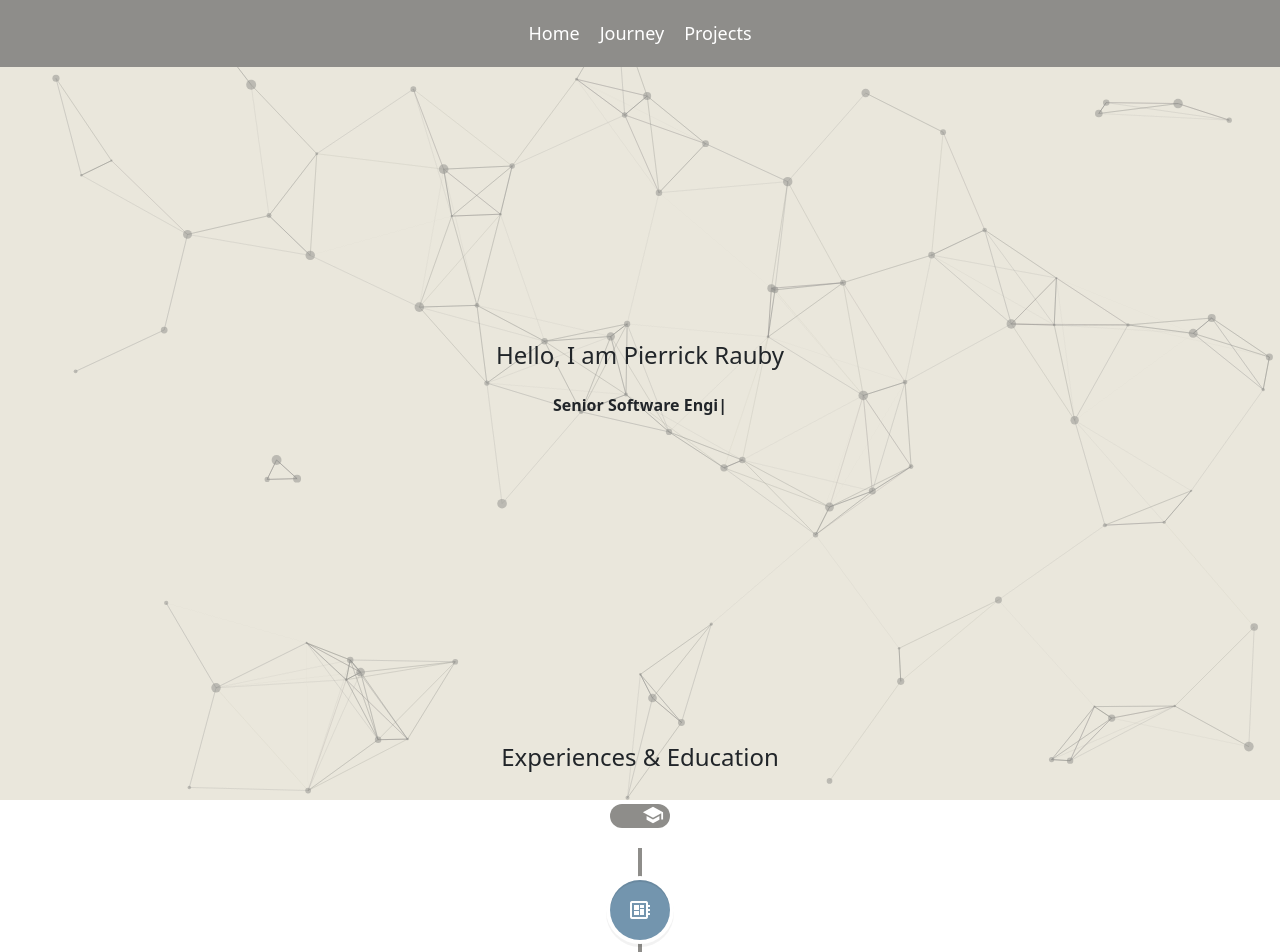
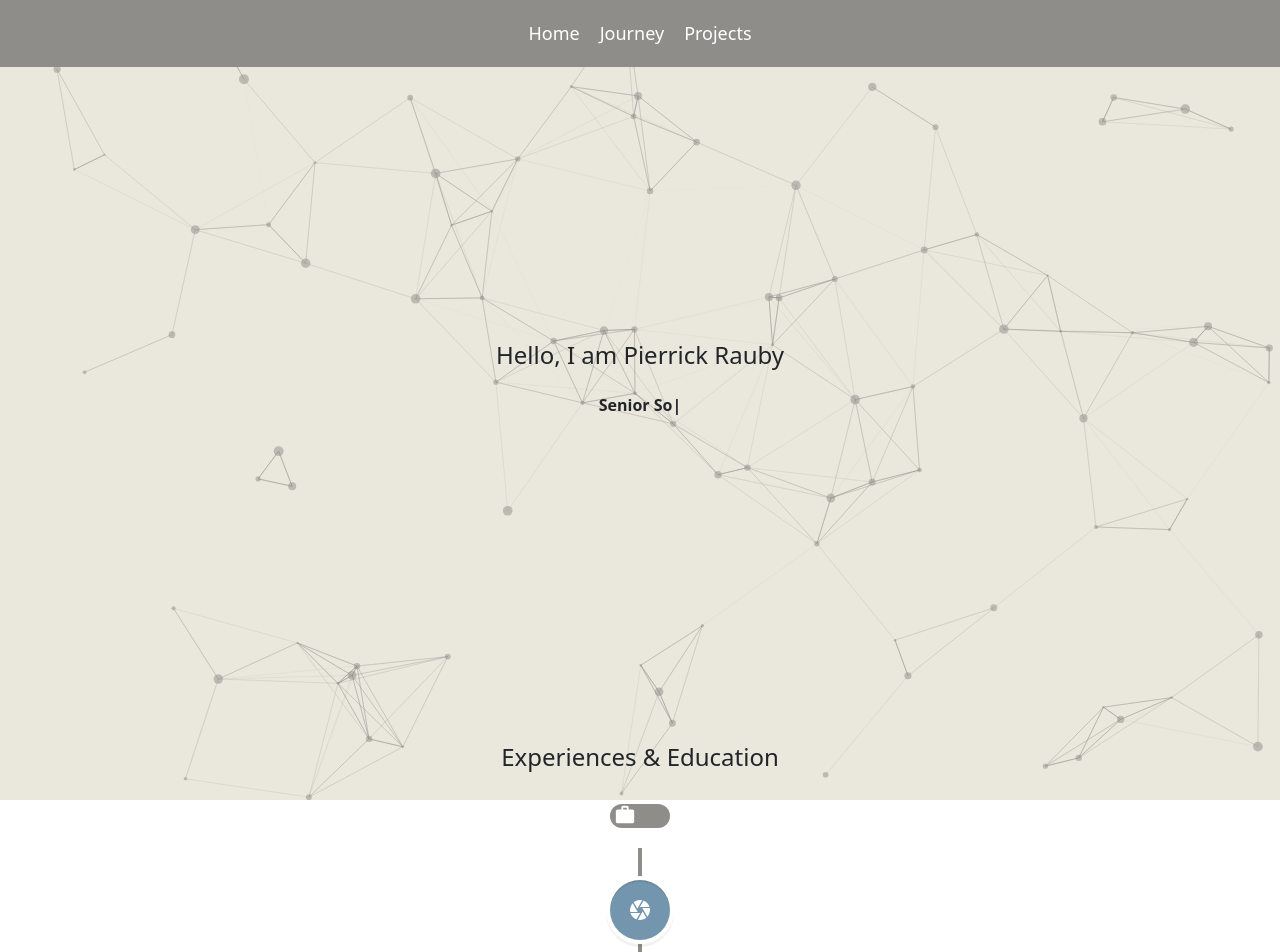
Before and after one commit to PierrickRauby/PierrickWebsite, a React (Create React App) app: page / in a window 1280 px wide. Shown: the top 952 px of the page. Built offline with nearby package versions, Linux system fonts and the light colour scheme.

Commit message:
udpated education toggle default state

```diff
--- a/src/components/ExperienceAndEducation.js
+++ b/src/components/ExperienceAndEducation.js
@@ -7,7 +7,7 @@ import SchoolIcon from '@mui/icons-material/School';
 
 function ExperienceAndEducation(props) {
   // State to track the switch status
-  const [isEducation, setIsEducation] = useState(true);
+  const [isEducation, setIsEducation] = useState(false);
 
   // Handle switch change
   const handleChange = (event) => {
```
